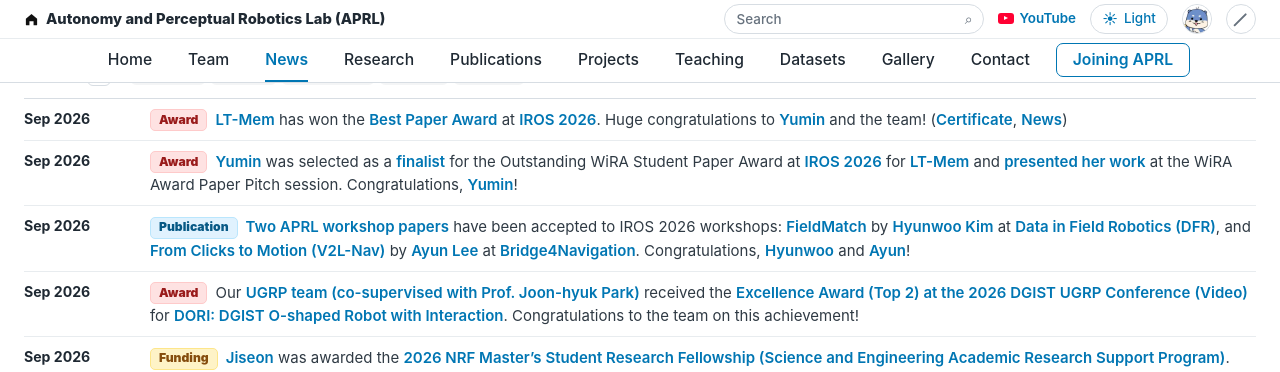
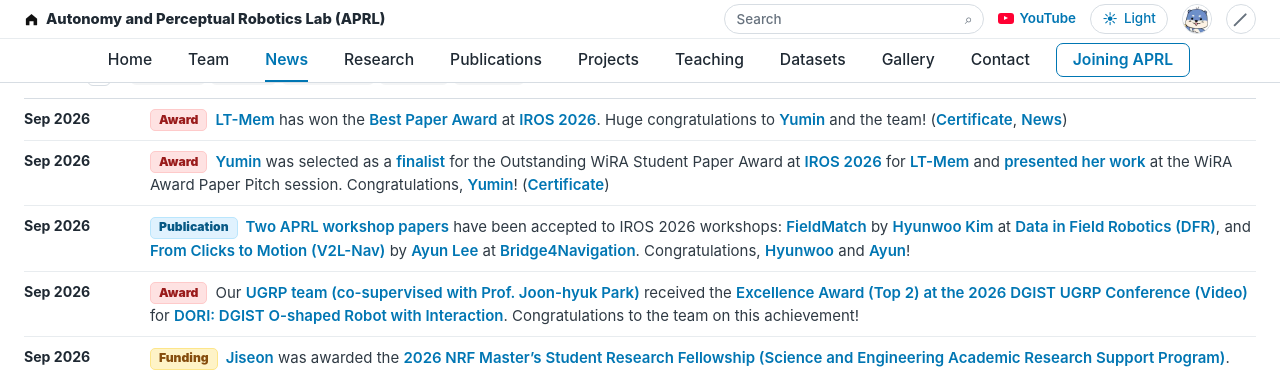
Before and after one commit to team-aprl/team-aprl.github.io, a Jekyll site: the page built from news.html, in a window 1280 px wide and 900 px high, scrolled down 330 px. Shown: the top 372 px of the window. Built offline with Jekyll 4.4.1, drawn with Linux system fonts in a browser that asks for light colours.

Commit message:
Update LT-Mem award certificate photos and add WiRA certificate link

```diff
--- a/news-language.js
+++ b/news-language.js
@@ -1,6 +1,6 @@
 (() => {
   const translations = {
-    "lt-mem-wira-finalist": `<span class="news-tag tag-award">수상</span><a href="team.html#team-member-yumin-lee">이유민</a> 님이 <a href="publications.html?year=2026&amp;venue=iros&amp;q=LT-Mem#lt-mem">LT-Mem</a>으로 <a href="https://2026.ieee-iros.org/">IROS 2026</a> Outstanding WiRA Student Paper Award의 <a href="assets/news/lt-mem-iros2026-wira-finalists-preview.webp">최종 후보</a>로 선정되어, WiRA Award Paper Pitch 세션에서 <a href="assets/news/lt-mem-iros2026-wira-presentation-preview.webp">연구를 발표했습니다</a>. 이유민 님, 축하합니다!`,
+    "lt-mem-wira-finalist": `<span class="news-tag tag-award">수상</span><a href="team.html#team-member-yumin-lee">이유민</a> 님이 <a href="publications.html?year=2026&amp;venue=iros&amp;q=LT-Mem#lt-mem">LT-Mem</a>으로 <a href="https://2026.ieee-iros.org/">IROS 2026</a> Outstanding WiRA Student Paper Award의 <a href="assets/news/lt-mem-iros2026-wira-finalists-preview.webp">최종 후보</a>로 선정되어, WiRA Award Paper Pitch 세션에서 <a href="assets/news/lt-mem-iros2026-wira-presentation-preview.webp">연구를 발표했습니다</a>. 이유민 님, 축하합니다! (<a href="assets/news/lt-mem-iros2026-wira-certificate-preview.webp">상장</a>)`,
     "iros-workshops-2026": `<span class="news-tag tag-publication">논문</span><a href="publications.html?year=2026&amp;type=workshop&amp;venue=iros-ws#publications">APRL 워크숍 논문 2편</a>이 IROS 2026 워크숍에 채택되었습니다. <a href="team.html#team-member-hyunwoo-kim-2026-fall">김현우</a> 님의 <a href="publications.html?year=2026&amp;type=workshop&amp;venue=iros-ws#fieldmatch-iros-2026">FieldMatch</a>는 <a href="https://jonasfrey96.github.io/data_in_field_robotics/">Data in Field Robotics (DFR)</a>에, <a href="team.html#team-member-ayun-lee-2026-fall">이아윤</a> 님의 <a href="publications.html?year=2026&amp;type=workshop&amp;venue=iros-ws#v2l-nav-iros-2026">From Clicks to Motion (V2L-Nav)</a>은 <a href="https://bridging-navigation.github.io/website/">Bridge4Navigation</a>에 채택되었습니다. <a href="team.html#team-member-hyunwoo-kim-2026-fall">김현우</a> 님과 <a href="team.html#team-member-ayun-lee-2026-fall">이아윤</a> 님, 축하합니다!`,
     "ugrp-2026-dori-excellence": `<span class="news-tag tag-award">수상</span><a href="team.html#ugrp-2026-dori">UGRP 팀(Prof. Joon-hyuk Park 공동지도)</a>이 <a href="assets/news/ugrp-2026-dori-excellence-preview.webp">2026 DGIST UGRP Conference</a>에서 <a href="https://dgist-dori.github.io/" target="_blank" rel="noopener noreferrer">DORI: DGIST O-shaped Robot with Interaction</a> 프로젝트로 <a href="assets/news/ugrp-2026-dori-excellence-preview.webp">우수상(Top 2)</a> <a href="https://www.youtube.com/shorts/frhhvm0k2sY?si=HfJeU7LrQ31T9DaB" target="_blank" rel="noopener noreferrer">(Video)</a>을 수상했습니다. 팀의 멋진 성과를 축하합니다!`,
     "nrf-masters-fellowship-jiseon-kim": `<span class="news-tag tag-funding">연구비</span><a href="team.html#team-member-jiseon-kim">김지선</a> 님이 <a href="assets/news/nrf-2026-masters-student-research-fellowship-jiseon-kim.png">2026년도 이공분야 학술연구지원사업(석사과정생연구장려금지원사업)</a>에 선정되었습니다. 축하합니다!`,
--- a/news.html
+++ b/news.html
@@ -48,7 +48,7 @@
           </li>
           <li data-news-category="award" data-news-id="lt-mem-wira-finalist" data-home-reveal="true">
             <time datetime="2026-09-29">Sep 29, 2026</time>
-            <p><span class="news-tag tag-award">Award</span><a href="team.html#team-member-yumin-lee">Yumin</a> was selected as a <a href="assets/news/lt-mem-iros2026-wira-finalists-preview.webp">finalist</a> for the Outstanding WiRA Student Paper Award at <a href="https://2026.ieee-iros.org/">IROS 2026</a> for <a href="publications.html?year=2026&amp;venue=iros&amp;q=LT-Mem#lt-mem">LT-Mem</a> and <a href="assets/news/lt-mem-iros2026-wira-presentation-preview.webp">presented her work</a> at the WiRA Award Paper Pitch session. Congratulations, <a href="team.html#team-member-yumin-lee">Yumin</a>!</p>
+            <p><span class="news-tag tag-award">Award</span><a href="team.html#team-member-yumin-lee">Yumin</a> was selected as a <a href="assets/news/lt-mem-iros2026-wira-finalists-preview.webp">finalist</a> for the Outstanding WiRA Student Paper Award at <a href="https://2026.ieee-iros.org/">IROS 2026</a> for <a href="publications.html?year=2026&amp;venue=iros&amp;q=LT-Mem#lt-mem">LT-Mem</a> and <a href="assets/news/lt-mem-iros2026-wira-presentation-preview.webp">presented her work</a> at the WiRA Award Paper Pitch session. Congratulations, <a href="team.html#team-member-yumin-lee">Yumin</a>! (<a href="assets/news/lt-mem-iros2026-wira-certificate-preview.webp">Certificate</a>)</p>
           </li>
           <li data-news-category="publication" data-news-id="iros-workshops-2026" data-home-reveal="true">
             <time datetime="2026-09-16">Sep 16, 2026</time>
```
Also changed, not shown: README.md, assets/news/lt-mem-iros2026-best-paper-certificate-preview.webp, assets/news/lt-mem-iros2026-wira-certificate-preview.webp (added), 2 other files.
